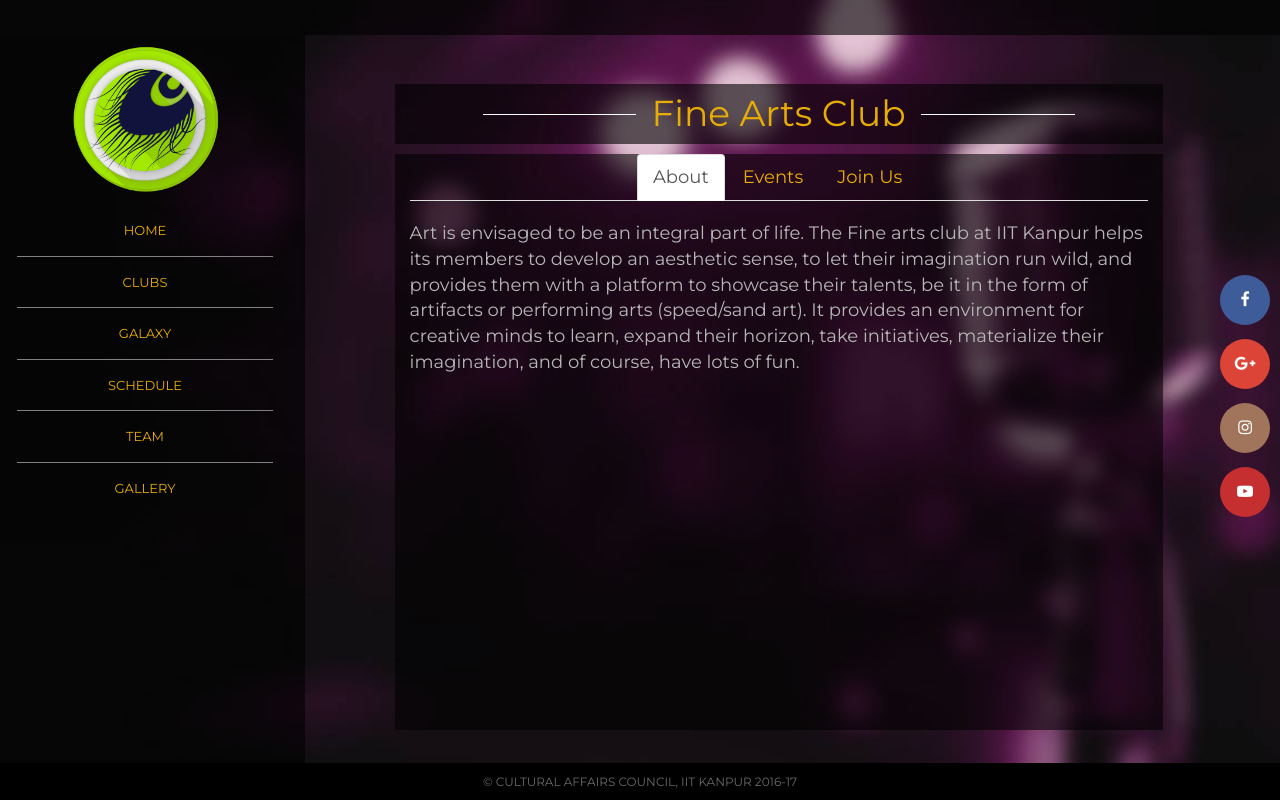
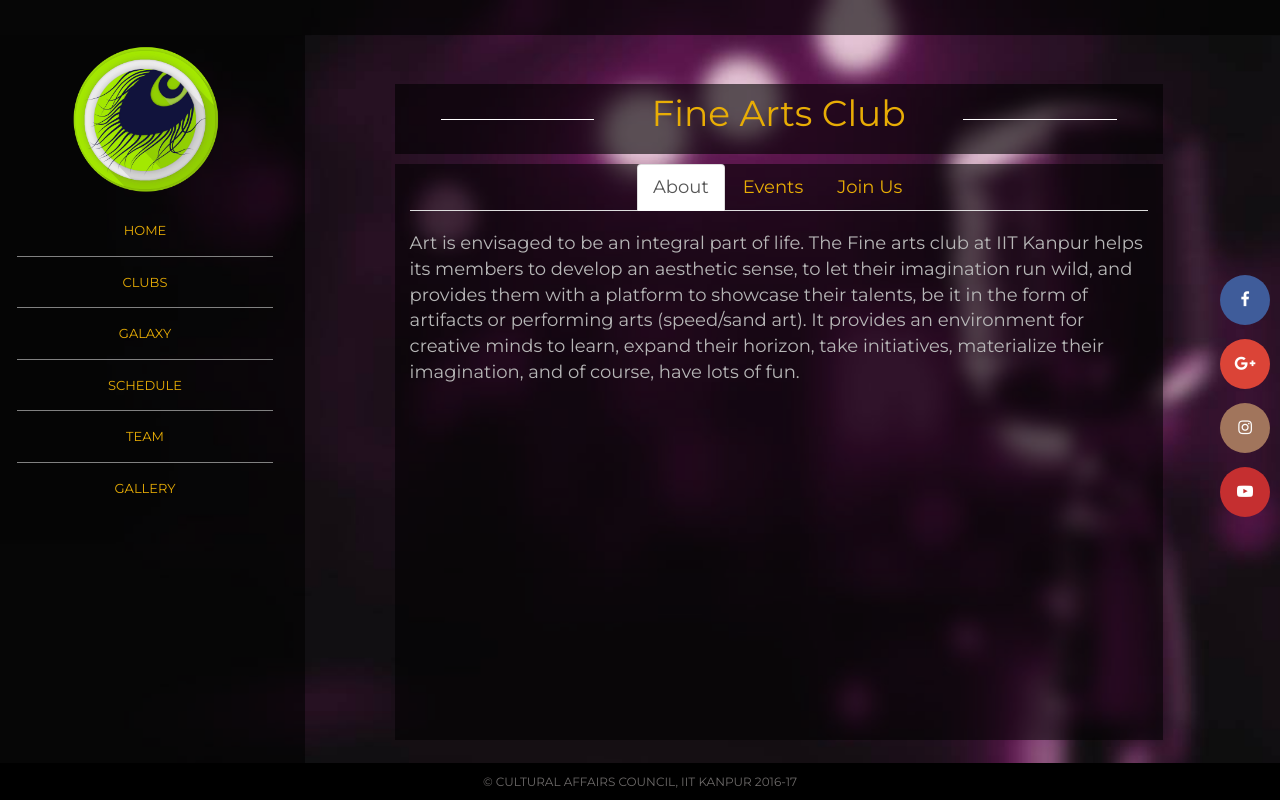
Before and after one commit to shivnshu/CultCouncilIITK, a CodeIgniter app: page /ModCult/index.php/welcome/fac in a window 1280 px wide. Run offline with CodeIgniter, Linux system fonts and the light colour scheme.

Commit message:
fixed club lines

```diff
--- a/application/views/clubs/dance.php
+++ b/application/views/clubs/dance.php
@@ -8,7 +8,7 @@
 
 <div style= "margin-left:32%" class="page-title  col-xs-6 col-xs-offset-3">
 
-  <h1 class="scroll-title">Dance Club</h1>
+  <h1 class="scroll-title"><p>Dance Club</p></h1>
 
   <div class="scrollBar scroll-pane  col-xs-8" id = "scrollbox">
 
--- a/application/views/clubs/dramatics.php
+++ b/application/views/clubs/dramatics.php
@@ -8,7 +8,7 @@
 
 <div style= "margin-left:32%" class="page-title  col-xs-6 col-xs-offset-3">
 
-  <h1 class="scroll-title">Dramatics Club</h1>
+  <h1 class="scroll-title"><p>Dramatics Club</p></h1>
 
   <div class="scrollBar scroll-pane  col-xs-8" id = "scrollbox">
 
--- a/application/views/clubs/els.php
+++ b/application/views/clubs/els.php
@@ -8,7 +8,7 @@
 
 <div style= "margin-left:32%" class="page-title  col-xs-6 col-xs-offset-3">
 
-  <h1 class="scroll-title">English Literary Society</h1>
+  <h1 class="scroll-title"><p>English Literary Society</p></h1>
 
   <div class="scrollBar scroll-pane  col-xs-8" id = "scrollbox">
 
--- a/application/views/clubs/fac.php
+++ b/application/views/clubs/fac.php
@@ -8,7 +8,7 @@
 
 <div style= "margin-left:32%" class="page-title  col-xs-6 col-xs-offset-3">
 
-  <h1 class="scroll-title">Fine Arts Club</h1>
+  <h1 class="scroll-title"><p>Fine Arts Club</p></h1>
 
   <div class="scrollBar scroll-pane  col-xs-8" id = "scrollbox">
 
--- a/application/views/clubs/music.php
+++ b/application/views/clubs/music.php
@@ -8,7 +8,7 @@
 
 <div style= "margin-left:32%" class="page-title  col-xs-6 col-xs-offset-3">
 
-  <h1 class="scroll-title">Music Club</h1>
+  <h1 class="scroll-title"><p>Music Club</p></h1>
 
   <div class="scrollBar scroll-pane  col-xs-8" id = "scrollbox">
 
--- a/css/mystyles.css
+++ b/css/mystyles.css
@@ -260,26 +260,34 @@ footer {font-size: 12px; color: #6C6968; text-transform: uppercase; background-c
     position: relative;
 }
 
+.scroll-title p{
+    width: 50%;
+    margin-left: auto;
+    margin-right: auto;
+}
+
 /*IMPROVE THIS*/
 
 .scroll-title::before{
     content: " ";
+    margin-left: 6%;
     width: 20%;
     border-bottom: 1px #fff solid;
     display: inline-block;
     position: absolute;
-    margin-left: -22%;
-    margin-top: 20px;
+    left: 0;
+    top: 50%;
 }
 
 .scroll-title::after{
     content: " ";
+    margin-right: 6%;
     width: 20%;
     border-bottom: 1px #fff solid;
     display: inline-block;
     position: absolute;
-    margin-left: 2%;
-    margin-top: 20px;
+    right: 0;
+    top: 50%;
 }
 
 .scrollBar{
```
